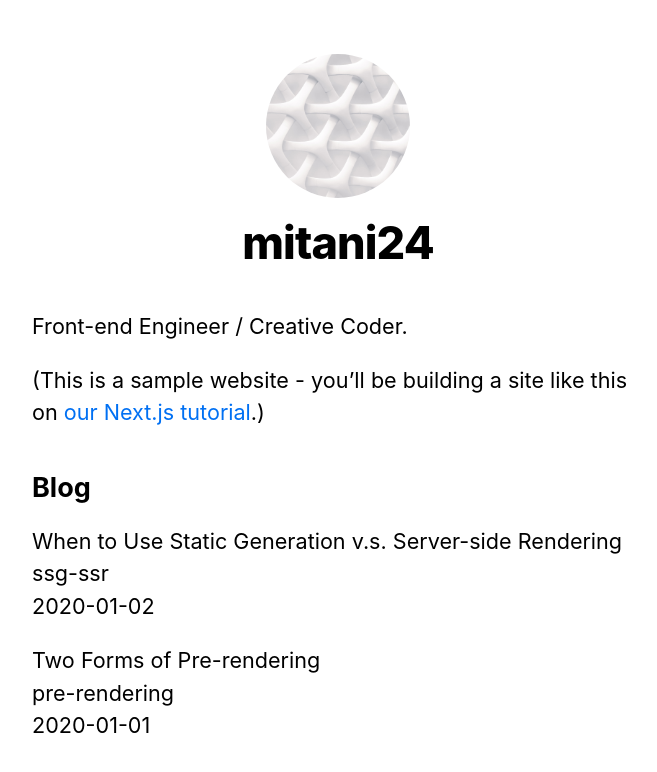
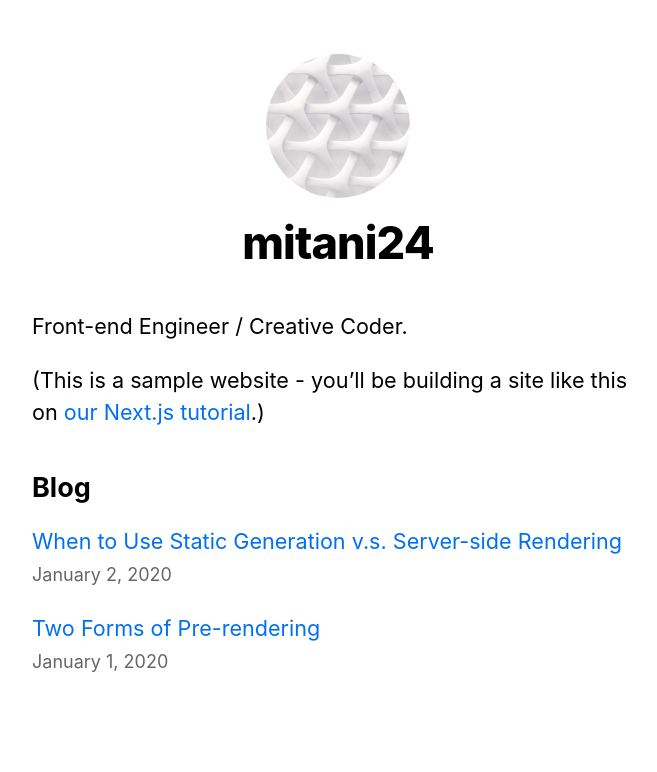
Before and after one commit to mitani24/getting-started-nextjs, a Next.js app: page / in a window 1280 px wide. Shown: the top 772 px of the page, without its empty margins (302-959 px from the left). Built offline with nearby package versions, Linux system fonts and the light colour scheme.

Commit message:
fix styling

```diff
--- /dev/null
+++ b/components/date.js
@@ -0,0 +1,6 @@
+import { parseISO, format } from "date-fns";
+
+export default function Date({ dateString }) {
+  const date = parseISO(dateString);
+  return <time dateTime={dateString}>{format(date, "LLLL d, yyyy")}</time>;
+}
--- a/package.json
+++ b/package.json
@@ -8,6 +8,7 @@
     "start": "next start"
   },
   "dependencies": {
+    "date-fns": "^2.22.1",
     "gray-matter": "^4.0.3",
     "next": "^10.0.0",
     "react": "17.0.1",
--- a/pages/index.js
+++ b/pages/index.js
@@ -1,5 +1,7 @@
 import Head from "next/head";
+import Link from "next/link";
 import Layout, { siteTitle } from "../components/layout";
+import Date from "../components/date";
 import utilStyles from "../styles/utils.module.css";
 import { getSortedPostsData } from "../lib/posts";
 
@@ -31,11 +33,13 @@
         <ul className={utilStyles.list}>
           {allPostsData.map(({ id, date, title }) => (
             <li className={utilStyles.listItem} key={id}>
-              {title}
+              <Link href={`/posts/${id}`}>
+                <a>{title}</a>
+              </Link>
               <br />
-              {id}
-              <br />
-              {date}
+              <small className={utilStyles.lightText}>
+                <Date dateString={date} />
+              </small>
             </li>
           ))}
         </ul>
```
Also changed, not shown: pages/posts/[id].js (+9 -6 lines), 1 other file (tests, documents, lock files or other folders).
